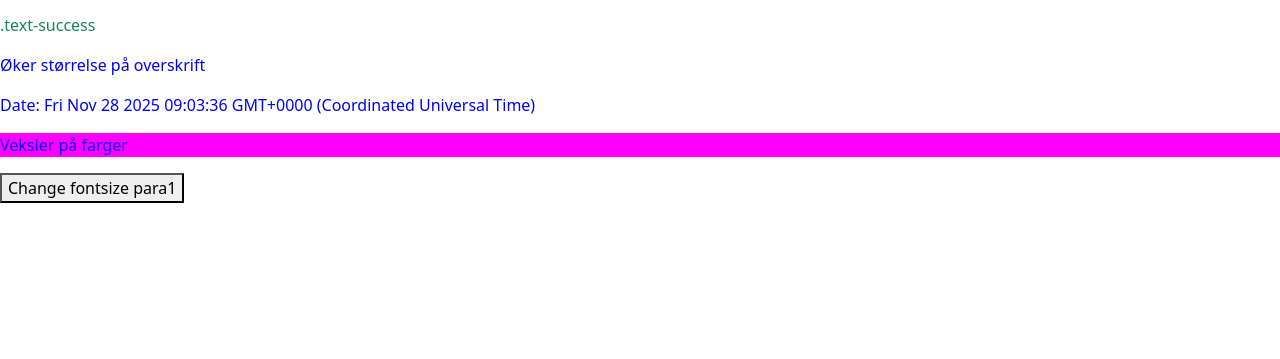
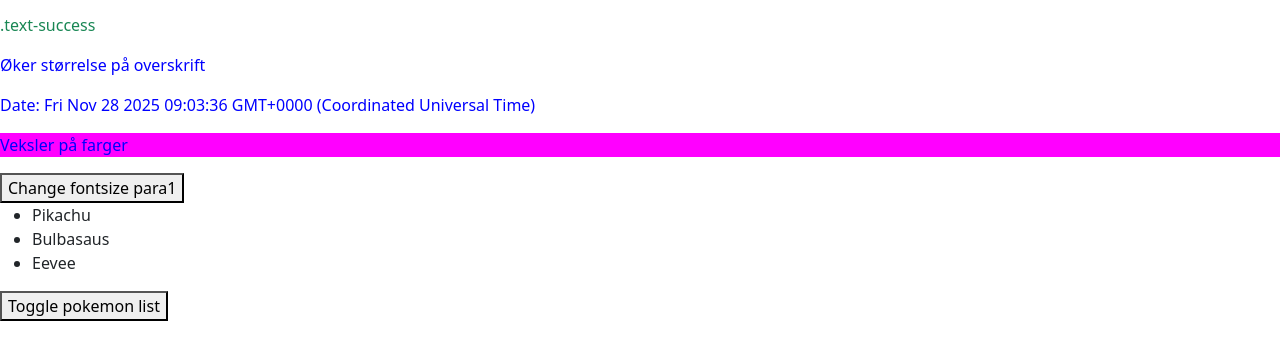
Before and after one commit to MarFri82/Getting-to-know-GitHub-with-my-study-buddies, a plain HTML site: page Index.html in a window 1280 px wide. Shown: the part 83-442 px from the top of the page. Drawn offline with nearby package versions, Linux system fonts and the light colour scheme.

Commit message:
Lagt til knappen toggle

```diff
--- a/Index.html
+++ b/Index.html
@@ -22,6 +22,15 @@
 
 
 
+    <ul id="pokemon-list">
+        <li>Pikachu</li>
+        <li>Bulbasaus</li>
+        <li>Eevee</li>
+
+     </ul>
+
+ <button id="toggleButton">Toggle pokemon list</button>
+
 
 
     <script src="https://cdn.jsdelivr.net/npm/bootstrap@5.3.8/dist/js/bootstrap.bundle.min.js" integrity="sha384-FKyoEForCGlyvwx9Hj09JcYn3nv7wiPVlz7YYwJrWVcXK/BmnVDxM+D2scQbITxI" crossorigin="anonymous"></script>
--- a/main.js
+++ b/main.js
@@ -27,3 +27,12 @@ setInterval(function () {    // så bruker man setInterval funksjonen for å lag
     const randomColor = colors[Math.floor(Math.random() * colors.length)];  // (Måtte ha hjelp fra chat GPT)
     document.getElementById("para3").style.backgroundColor = randomColor; // så må man velge elementet dette skal gjelde for og beskrive hva som skal gjøres (bytte farge)
 }, 3000); // intervall satt til hvert 3.sekund (3000 millisekund)
+
+
+$(function() {   // først lager man en function
+    $("#toggleButton").click(function(){ // så må man definere hilken knapp funksjonen skal gjelde for å legge på en click function
+        $("#pokemon-list").toggle("hide");  // til slutt må man definere hva funksjonen skal gjøre.
+    }
+
+)
+});
```
